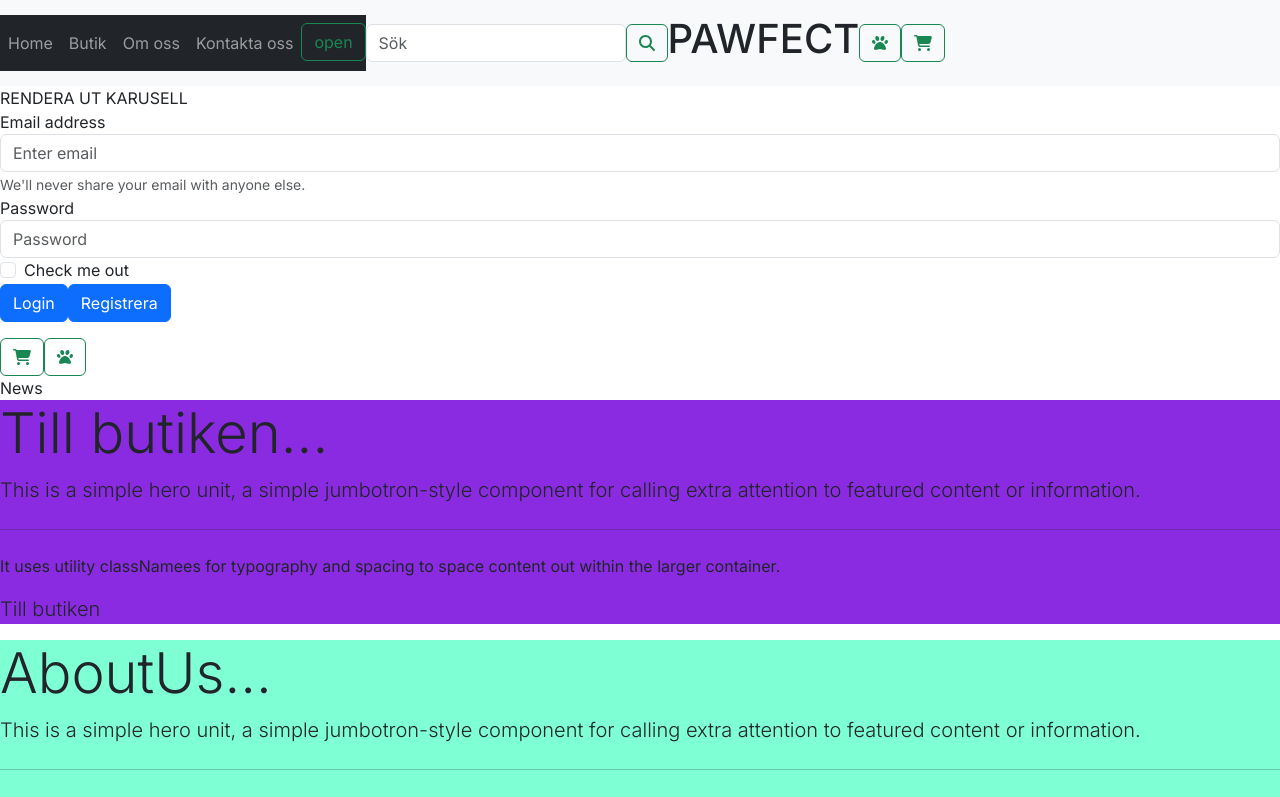
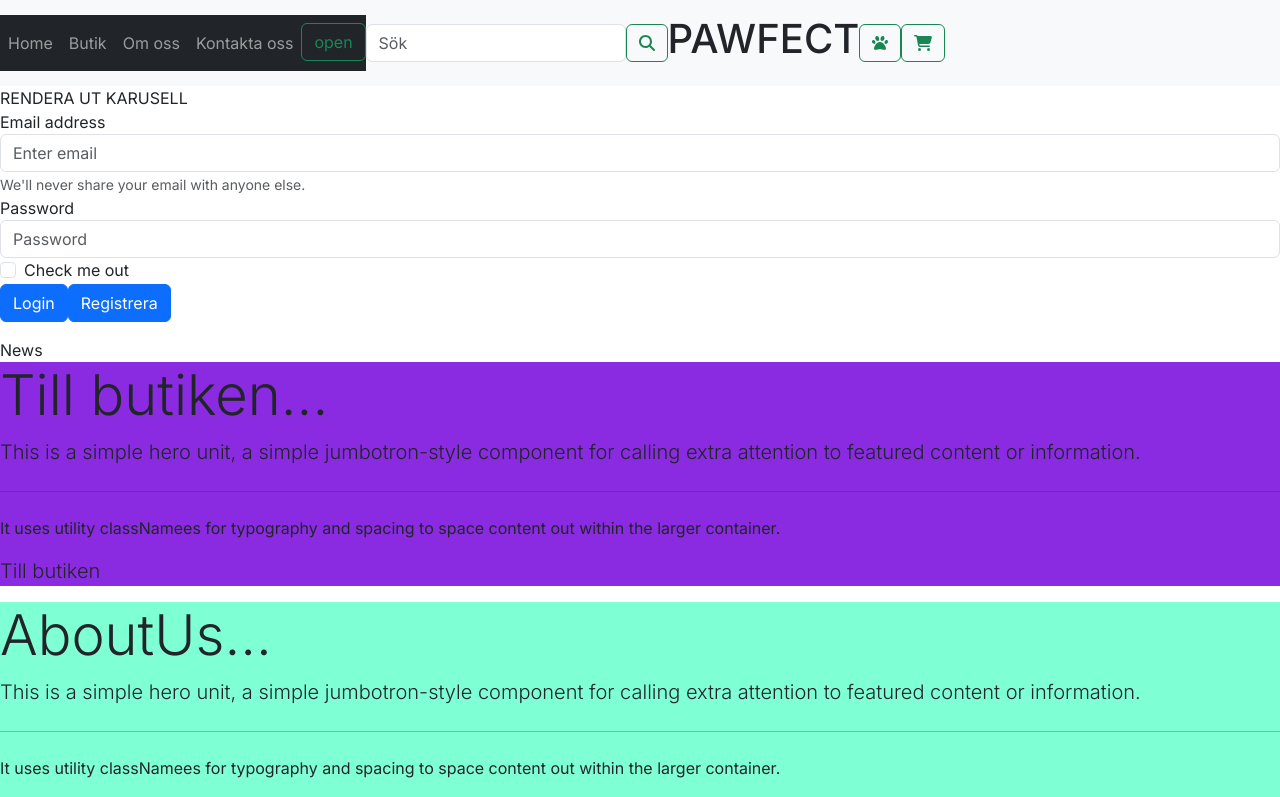
Before and after one commit to TOtterhall/pawfect, a Next.js app in the folder client/my-app/: page / in a window 1280 px wide. Shown: the top 797 px of the page. Built offline with nearby package versions, Linux system fonts and the light colour scheme.

Commit message:
:hammer: removed carticon frpm Home

```diff
--- a/client/my-app/src/app/layout.js
+++ b/client/my-app/src/app/layout.js
@@ -2,7 +2,8 @@ import { Inter } from "next/font/google";
 import "bootstrap/dist/css/bootstrap.css";
 import CartProvider from "../Context/cartContext/cartContext";
 import ProductProvider from "../Context/productContext/productContext";
-
+import CustomerProvider from "../Context/customerContext/customerContext";
+import CategoryProvider from "../Context/categoryContext/categoryContext";
 //Components
 
 import Footer from "./components/Footer/Footer";
@@ -29,11 +30,15 @@ export default function RootLayout({ children }) {
       <body className={inter.className}>
         <CartProvider>
           <ProductProvider>
-            <Header />
+            <CustomerProvider>
+              <CategoryProvider>
+                <Header />
 
-            <main>{children}</main>
+                <main>{children}</main>
 
-            <Footer />
+                <Footer />
+              </CategoryProvider>
+            </CustomerProvider>
           </ProductProvider>
         </CartProvider>
       </body>
--- a/client/my-app/src/app/page.js
+++ b/client/my-app/src/app/page.js
@@ -1,10 +1,9 @@
 "use client";
 import React from "react";
 import Carousel from "../../src/app/components/Carousel/Carousel";
-import Login from "./components/Header/Login/Login";
+
 import LoginForm from "../../src/app/components/LoginForm/LoginForm";
-import Cart from "../../src/app/components/Cart/Cart";
-import Categories from "../../src/app/components/Categories/Categories";
+
 import News from "../../src/app/components/News/News";
 import Aboutus from "../../src/app/components/Aboutus/Aboutus";
 import Info from "../../src/app/components/Info/Info";
@@ -31,8 +30,7 @@ export default function Home() {
           här så får jag ut iconerna.
           Researcha oom detta samtidigt som bilder.
           har det med config att göra? */}
-              <Cart />
-              <Login />
+
               <News />
               <StoreJumbo />
               <AboutJumbo />
```
